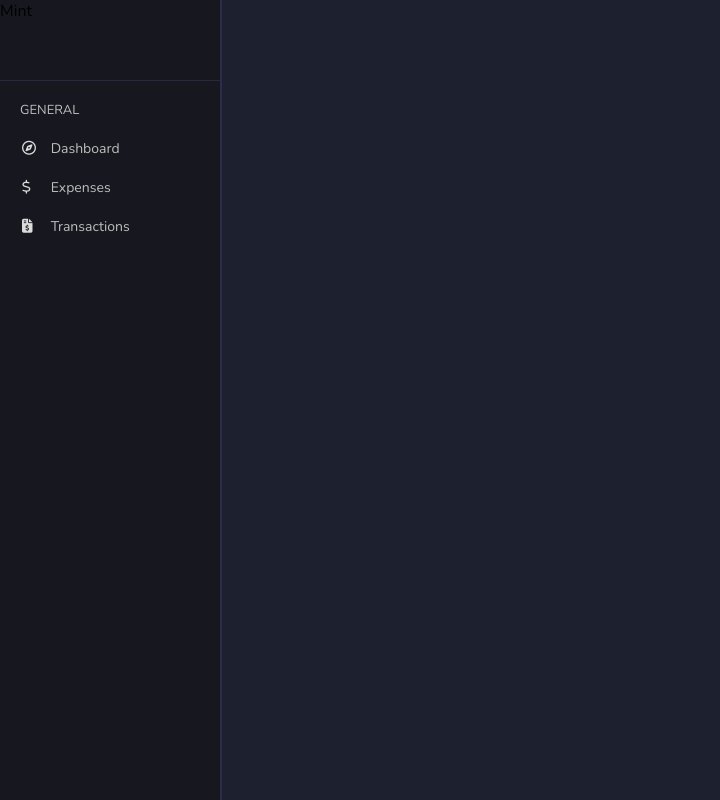
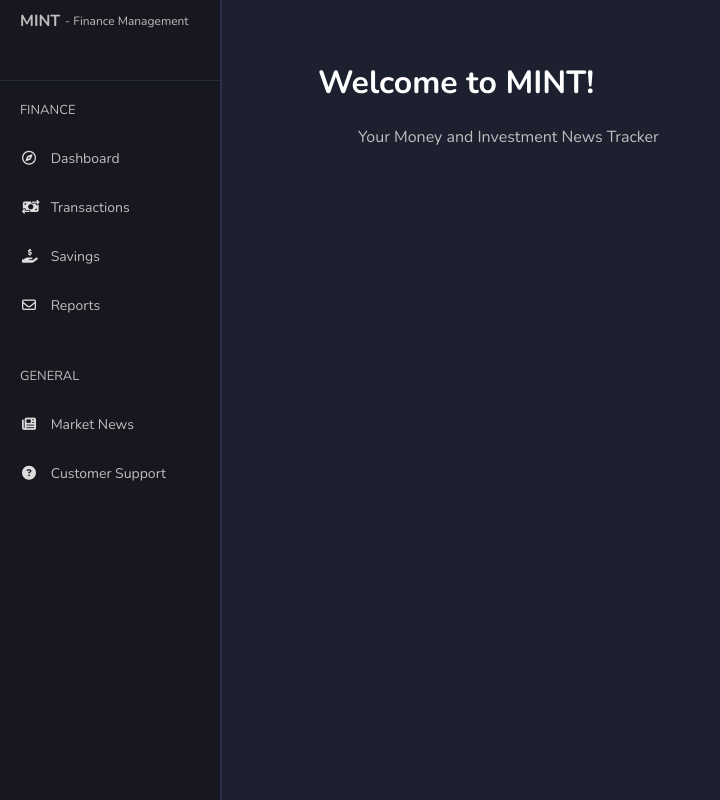
Before and after one commit to ashtondunderdale/game-of-life, a plain HTML site: page index.html in a window 1280 px wide. Shown: the whole page, without its empty margins (0-720 px from the left). Drawn offline with nearby package versions, Linux system fonts and the light colour scheme.

Commit message:
added pages for each menu op

```diff
--- a/index.html
+++ b/index.html
@@ -11,23 +11,54 @@
 </head>
 <body>
     <div class="sideDiv">
-        <div class="topOptionDiv">Mint</div>
+        <div class="topOptionDiv">
+            <b><span class="text">MINT</span></b>
+            <span class="subText"> - Finance Management</span>
+        </div>
+        <div class="titleDiv">FINANCE</div>
+
+        <a style="text-decoration: none;" href="dashboard.html">
+            <div class="optionDiv">
+                <i class="icon fa-regular fa-compass" style="color: #dcdcdc;"></i>
+                <span class="text">Dashboard</span>
+            </div>
+        </a>
+
+        <a style="text-decoration: none;" href="transactions.html">
+            <div class="optionDiv">
+                <i class="icon fa-solid fa-money-bill-transfer" style="color: #dcdcdc;"></i>
+                <span class="text">Transactions</span>
+            </div>
+        </a>
+
+        <a style="text-decoration: none;" href="savings.html">
+            <div class="optionDiv">
+                <i class="icon fa-solid fa-hand-holding-dollar" style="color: #dcdcdc;"></i>
+            <span class="text">Savings</span>
+        </div></a>
+
+        <a style="text-decoration: none;" href="savings.html">
+            <div class="optionDiv">
+                <i class="icon fa-regular fa-envelope" style="color: #dcdcdc;"></i>
+            <span class="text">Reports</span>
+        </div></a>
+
+        <br>
         <div class="titleDiv">GENERAL</div>
-
         <div class="optionDiv">
-            <i class="icon fa-regular fa-compass" style="color: #dcdcdc;"></i>
-            <span class="text">Dashboard</span>
+            <i class="icon fa-solid fa-newspaper" style="color: #dcdcdc;"></i>
+            <span class="text">Market News</span>
         </div>
-
         <div class="optionDiv">
-            <i class="icon fa-regular fa-dollar-sign" style="color: #dcdcdc;"></i>
-            <span class="text">Expenses</span>
-        </div>
-
-        <div class="optionDiv">
-            <i class="icon fa-solid fa-file-invoice-dollar" style="color: #dcdcdc;"></i>
-            <span class="text">Transactions</span>
+            <i class="icon fa-solid fa-circle-question" style="color: #dcdcdc;"></i>
+            <span class="text">Customer Support</span>
         </div>
     </div>
+
+    <div class="mainDiv">
+        <h1>Welcome to <b>MINT!</b></h1>
+        <p style="margin-left: 40px; color: rgb(191, 190, 190);">Your Money and Investment News Tracker</p>
+    </div>
+
 </body>
 </html>
--- a/styles.css
+++ b/styles.css
@@ -8,6 +8,20 @@ body {
     left: 0px;
     height: 80px;
     border-bottom: 1px rgb(40, 42, 56) solid;
+    color: rgb(191, 190, 190);
+}
+
+.topOptionDiv .text{
+    position: absolute;
+    margin-left: 20px;
+    margin-top: 10px;
+}
+
+.topOptionDiv .subText{
+    position: absolute;
+    margin-left: 65px;
+    margin-top: 13px;
+    font-size: 12px;
 }
 
 .sideDiv{
@@ -23,6 +37,7 @@ body {
 }
 
 .titleDiv{
+    user-select: none;
     padding: 10px;
     padding-top: 20px;
     text-indent: 10px;
@@ -32,21 +47,31 @@ body {
 }
 
 .optionDiv {
+    margin-top: 10px;
     padding: 10px;
+    width: 180px;
+    margin-left: 10px;
     text-indent: 40px;
-
     text-align: left;
-
+    user-select: none;
     font-size: 14px;
     color: rgb(191, 190, 190);
+    border-radius: 5px;
+    transition: background-color 0.3s;
 }
+
+.optionDiv:hover {
+    background-color: rgba(255, 255, 255, 0.155);
+    color: white;
+}
+
 
 
 /* -------- ICONS --------*/
 
 .optionDiv .icon {
     margin-right: 10px;
-    margin-left: -68px;
+    margin-left: -78px;
     width: 55px;
 }
 
@@ -54,3 +79,27 @@ body {
     font-size: 14px;
     color: rgb(191, 190, 190);
 }
+
+.mainDiv{
+    margin-left: 300px;
+    padding: 10px;
+    margin-top: 30px;
+    width: 400px;
+    height: 80px;
+    color: white;
+}
+
+.mainDiv h1{
+
+}
+
+.someOtherDiv{
+    margin-left: 300px;
+    padding: 10px;
+    margin-top: 80px;
+    width: 400px;
+    height: 200px;
+    background-color: rgb(23, 23, 31);
+    border: 2px solid rgb(46, 44, 74);
+    color: white;
+}
```
Also changed, not shown: dashboard.html (added), savings.html (added), transactions.html (added).
